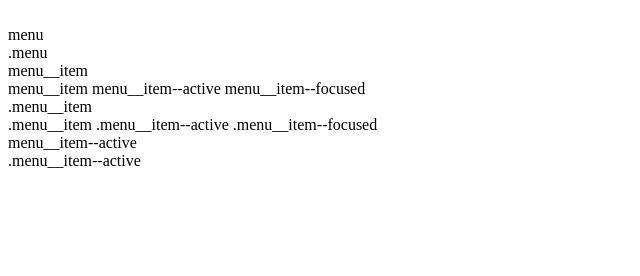
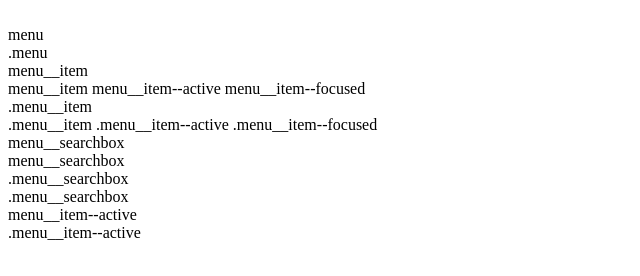
Before and after one commit to Tjerk-Haaye-Henricus/block-element-modifier, a website built with Parcel: page index.html in a window 1280 px wide. Shown: the whole page, without its empty margins (0-640 px from the left). Built offline with nearby package versions, Linux system fonts and the light colour scheme.

Commit message:
Extract examples

```diff
--- a/index.html
+++ b/index.html
@@ -1,5 +1,4 @@
 <html>
-
   <head>
     <title>Parcel Sandbox</title>
     <meta charset="UTF-8" />
@@ -8,8 +7,6 @@
   <body>
     <div id="app"></div>
 
-	<script src="src/index.ts">
-	</script>
+    <script src="src/examples.ts"></script>
   </body>
-
 </html>
--- /dev/null
+++ b/src/examples.ts
@@ -0,0 +1,33 @@
+import { BEM_Block, BEM_Element, BEM_Modifier } from "./index";
+
+// Blocks
+const menu = new BEM_Block("menu");
+
+// Elements
+const menuItem = new BEM_Element("item", menu);
+const searchBox = new BEM_Element("searchbox", menu);
+
+// Modifier
+const menuItemActiveModifier = new BEM_Modifier("active", menuItem);
+const menuItemFocusedModifier = new BEM_Modifier("focused", menuItem);
+
+menuItem.addModifier(menuItemActiveModifier);
+menuItem.addModifier(menuItemFocusedModifier);
+
+const render = () =>
+  (document.body.innerText = `
+  ${menu.className}
+  ${menu.selector}
+  ${menuItem.className}
+  ${menuItem.fullClassName}
+  ${menuItem.selector}
+  ${menuItem.fullSelector}
+  ${searchBox.className}
+  ${searchBox.fullClassName}
+  ${searchBox.selector}
+  ${searchBox.fullSelector}
+  ${menuItemActiveModifier.className}
+  ${menuItemActiveModifier.selector}
+`);
+
+render();
--- a/src/index.ts
+++ b/src/index.ts
@@ -1,4 +1,4 @@
-class BEM_Block {
+export class BEM_Block {
   name: string;
   elements: BEM_Element[] = [];
   modifier: BEM_Modifier[] = [];
@@ -20,7 +20,7 @@ class BEM_Block {
   }
 }
 
-class BEM_Element {
+export class BEM_Element {
   name: string;
   modifier: BEM_Modifier[] = [];
   block: BEM_Block;
@@ -65,7 +65,7 @@ class BEM_Element {
   }
 }
 
-class BEM_Modifier {
+export class BEM_Modifier {
   name: string;
   parent: BEM_Block | BEM_Element;
 
@@ -82,27 +82,3 @@ class BEM_Modifier {
     return `.${this.parent.className}--${this.name}`;
   }
 }
-
-const menu = new BEM_Block("menu");
-const menuItem = new BEM_Element("item", menu);
-const searchBox = new BEM_Element("searchbpx", menu);
-const menuItemActiveModifier = new BEM_Modifier("active", menuItem);
-const menuItemFocusedModifier = new BEM_Modifier("focused", menuItem);
-
-menu.addElement(menuItem);
-menuItem.addModifier(menuItemActiveModifier);
-menuItem.addModifier(menuItemFocusedModifier);
-
-const render = () =>
-  (document.body.innerText = `
-  ${menu.className}
-  ${menu.selector}
-  ${menuItem.className}
-  ${menuItem.fullClassName}
-  ${menuItem.selector}
-  ${menuItem.fullSelector}
-  ${menuItemActiveModifier.className}
-  ${menuItemActiveModifier.selector}
-`);
-
-render();
```
Lines whose indentation alone changed are shown as unchanged.
